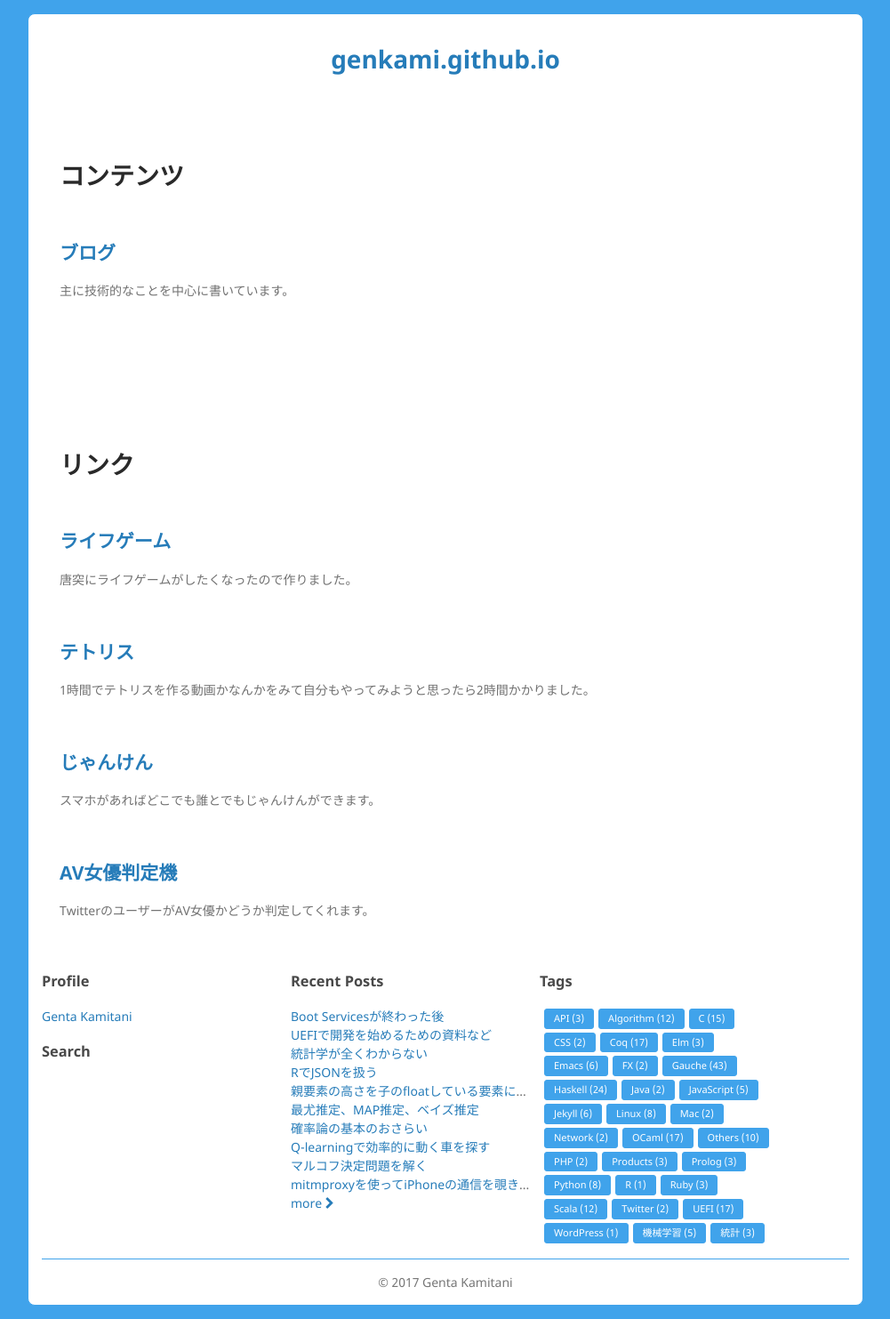
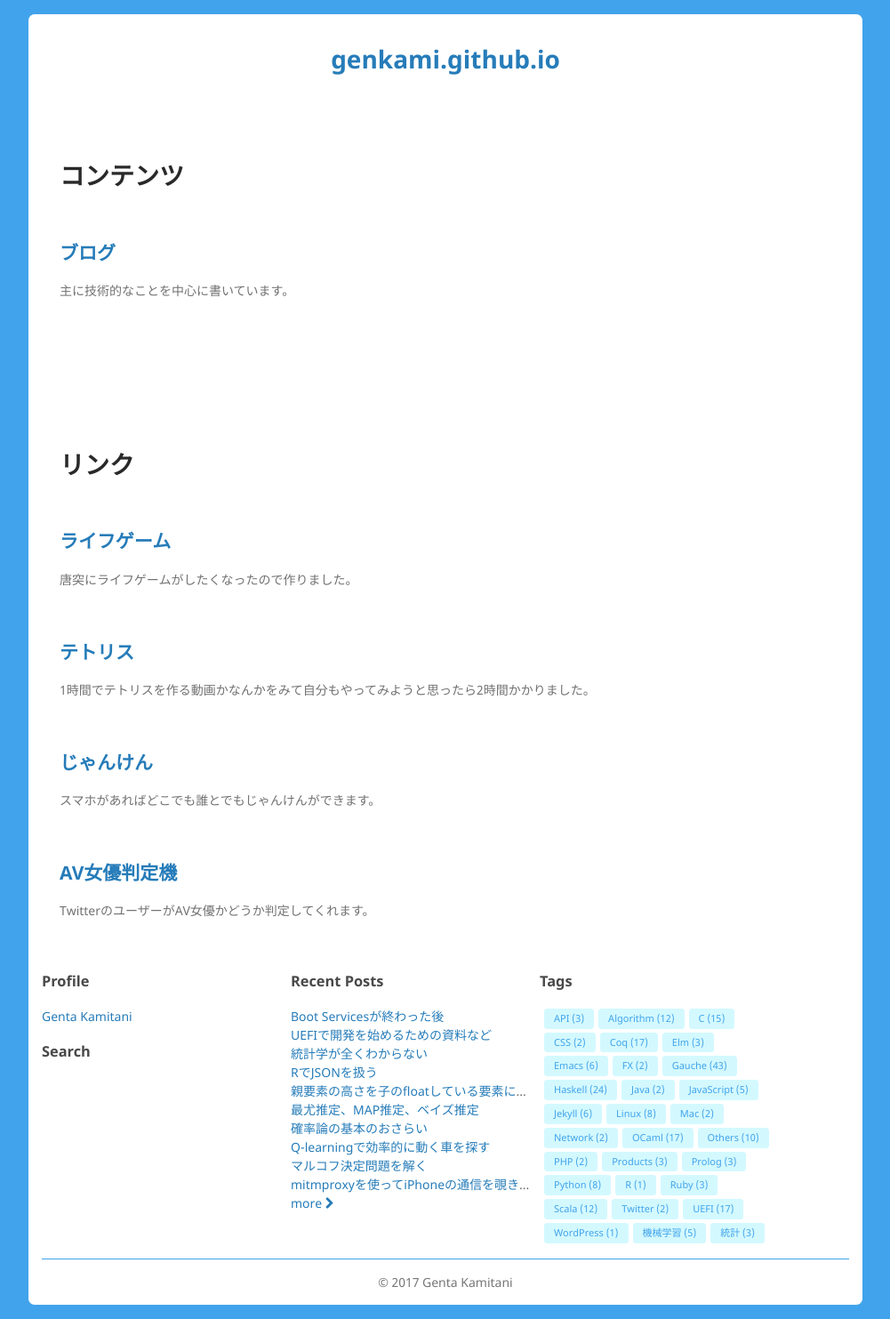
Before and after one commit to genkami/genkami.github.io, a Jekyll site: the page built from index.html, in a window 1280 px wide. Shown: the whole page at 89% size, without its empty margins (139-1140 px from the left). Built offline with Jekyll 4.4.1, drawn with Linux system fonts in a browser that asks for light colours; comment, search, counter and statistics services are not loaded.

Commit message:
タグちょっと目立たなくした。これくらいなら大丈夫？

```diff
--- a/_sass/theme/pale.scss
+++ b/_sass/theme/pale.scss
@@ -14,10 +14,10 @@ $table-border-color: #e5e5e5;
 $code-background-color: #f8f8f8;
 $code-font-color: #333333;
 
-$tag-font-color: $inner-background-color;
+$tag-font-color: $outer-background-color;
 $tag-font-hover-color: $tag-font-color;
 $tag-font-active-color: $tag-font-color;
-$tag-background-color: $outer-background-color;
+$tag-background-color: #d3f9ff;
 $tag-border-color: $tag-background-color;
 
 $h1-color: #292929;
```
